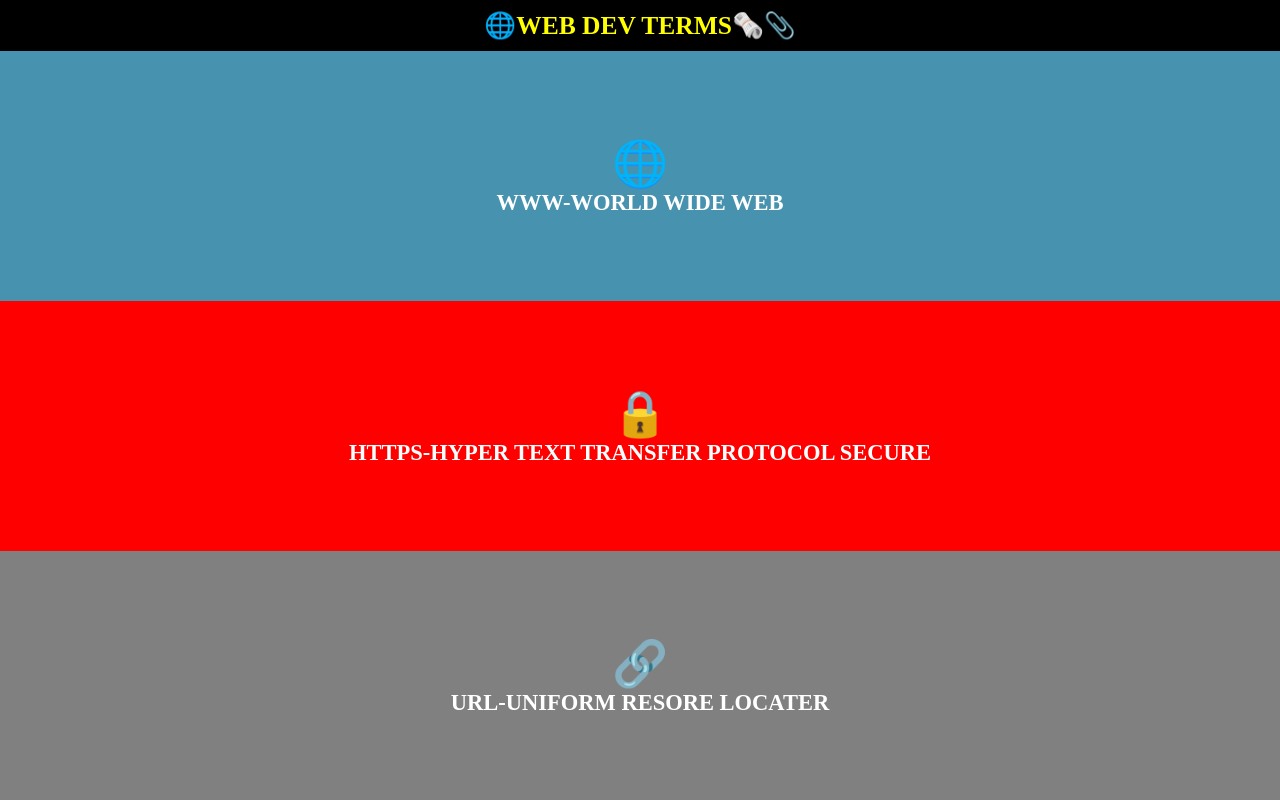
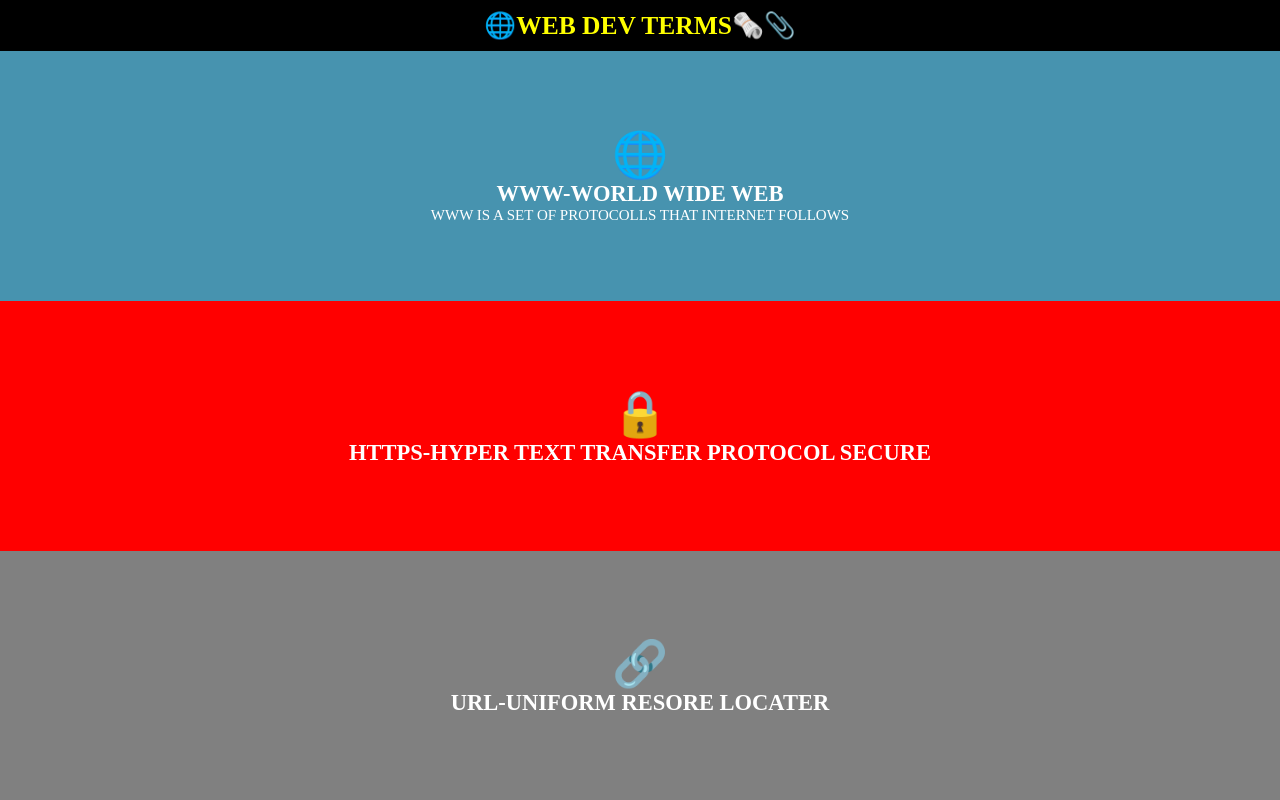
Before and after one commit to 0bobcode/web-dev-terms, a plain HTML site: page index.html in a window 1280 px wide. Shown: the top 800 px of the page. Drawn offline with Linux system fonts and the light colour scheme.

Commit message:
added paragraph in www

```diff
--- a/index.html
+++ b/index.html
@@ -20,7 +20,7 @@
 <section id="www" class="parentsection">
   <span class="emoji">🌐</span>
   <h2 class="fullform">www-world wide web</h2>
-
+  <p> www is a set of protocolls that internet follows</p>
 </section>
   <section id="https" class="parentsection">
     <span class="emoji">🔒</span>
```
